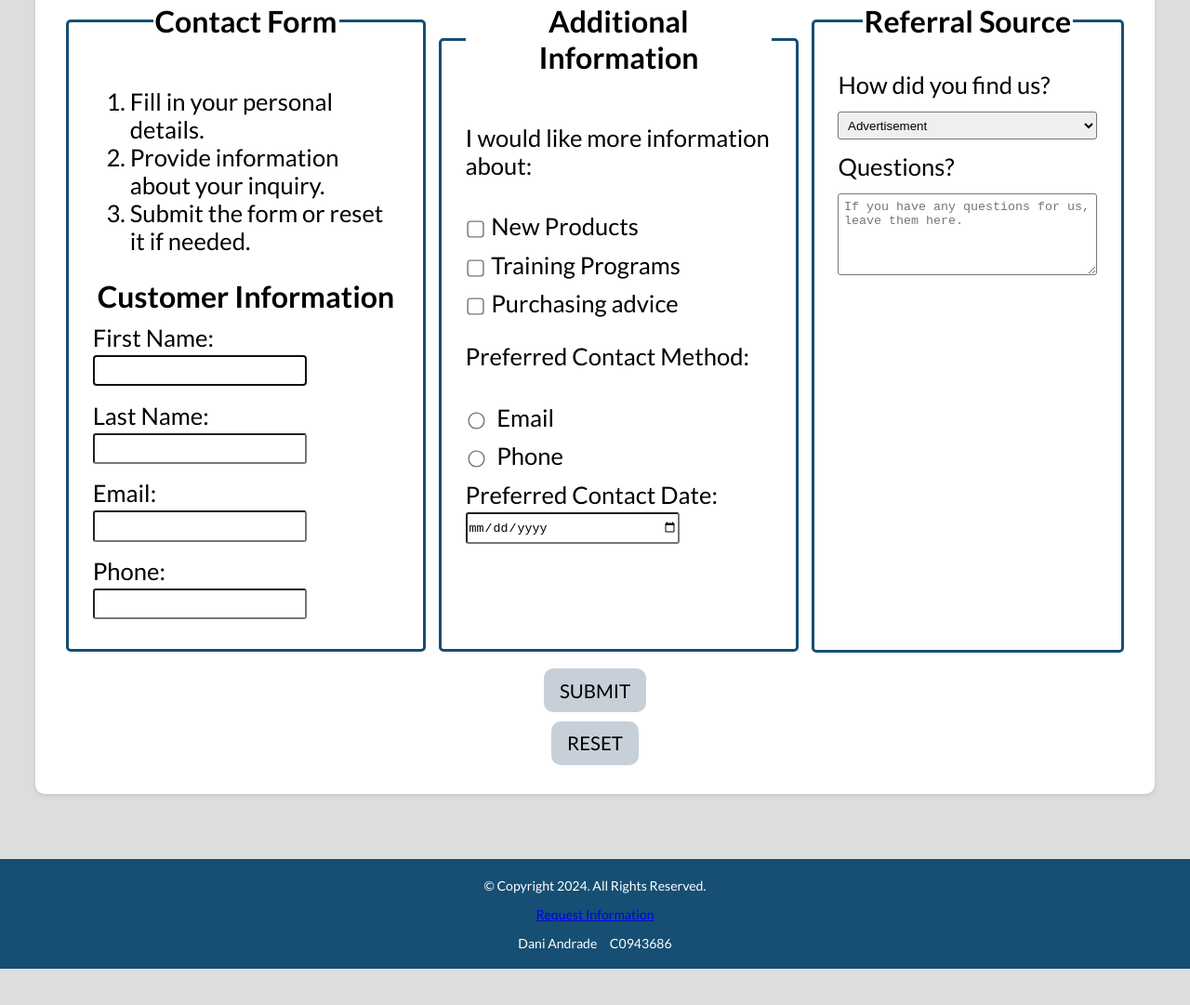
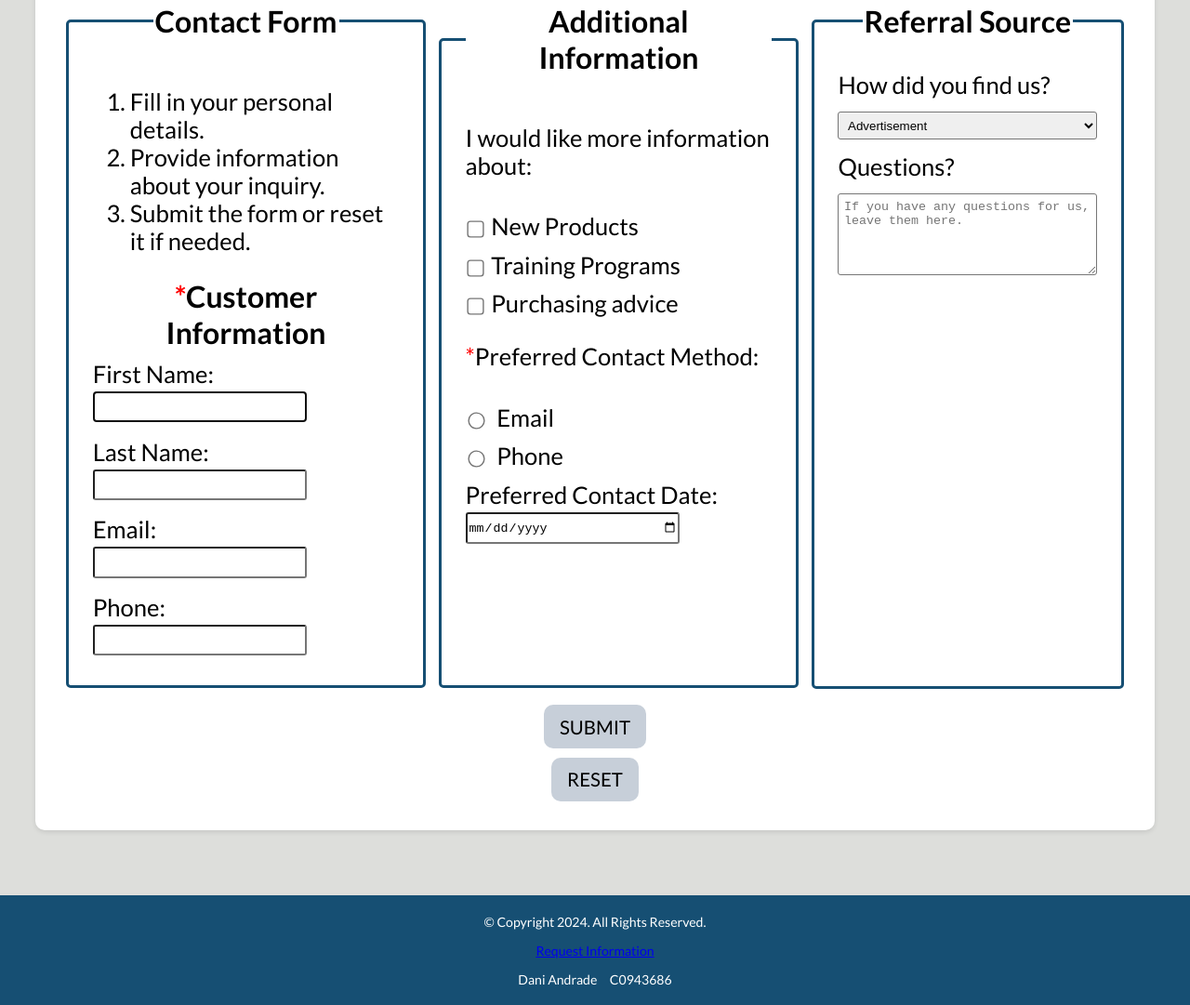
Before and after one commit to LCSF2431/LCSF2431.github.io, a plain HTML site: page contact.html in a window 1280 px wide. Shown: the part 791-1872 px from the top of the page at 93% size. Before the commit the page ends 1833 px from the top, so only its background shows below. Drawn offline with Linux system fonts and the light colour scheme.

Commit message:
contact changes

```diff
--- a/contact.html
+++ b/contact.html
@@ -74,7 +74,7 @@ Student Number: C0943686 -->
                             <li>Submit the form or reset it if needed.</li>
                         </ol>
 
-                        <legend>Customer Information</legend>
+                        <legend><span>*</span>Customer Information</legend>
                         <label for="fName">First Name:</label>
                         <input type="text" name="fName" id="fName" autofocus required>
 
@@ -102,7 +102,7 @@ Student Number: C0943686 -->
                         <label for="nutr"><input type="checkbox" name="interest" id="purchadv"
                                 value="Nutrition">Purchasing advice</label>
 
-                        <p>Preferred Contact Method:</p>
+                        <p><span>*</span>Preferred Contact Method:</p>
                         <label>
                             <input type="radio" name="contact-method" value="email" id="prfcontact" required>
                             Email
--- a/css/contact.css
+++ b/css/contact.css
@@ -74,6 +74,10 @@ input {
 
 }
 
+span {
+    color: #ff0000;
+}
+
 #newproducts, #trainingpro, #purchadv, #prfcontact {
     width: auto;
     height: auto;
```
